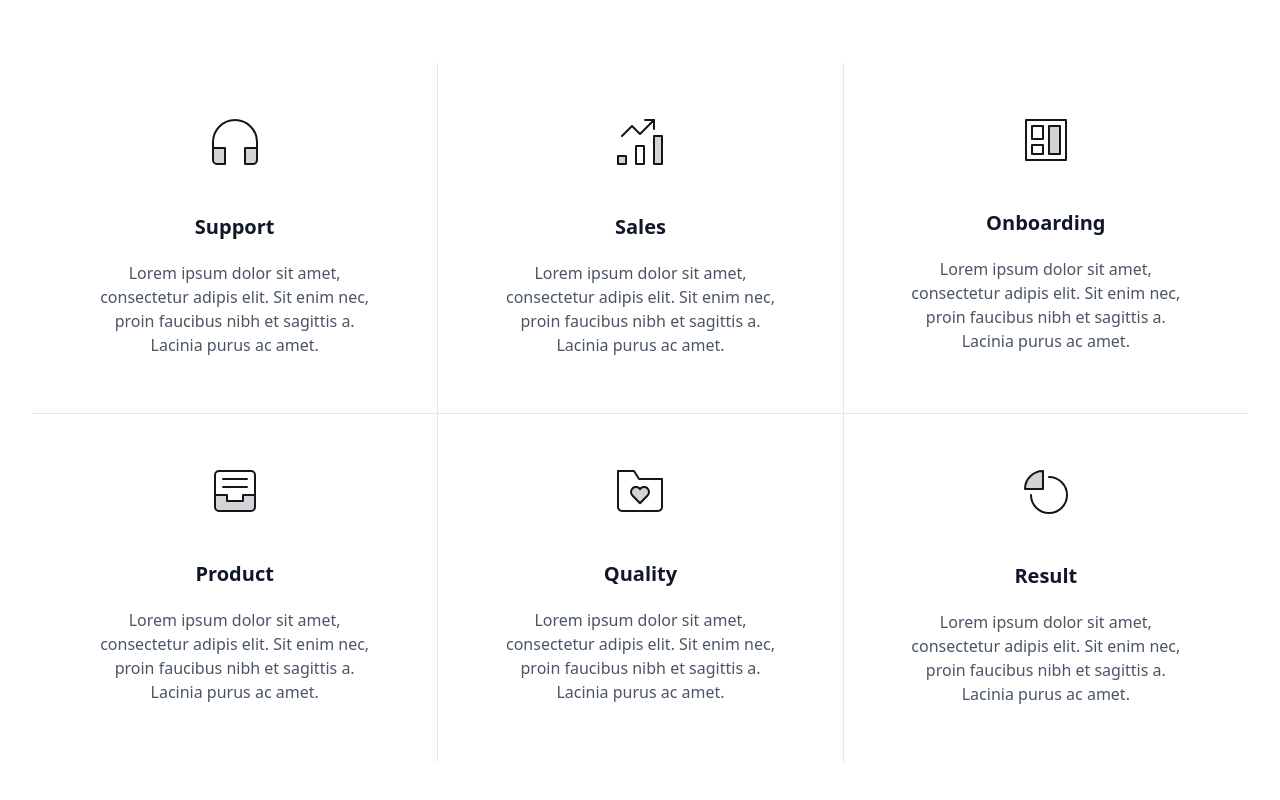
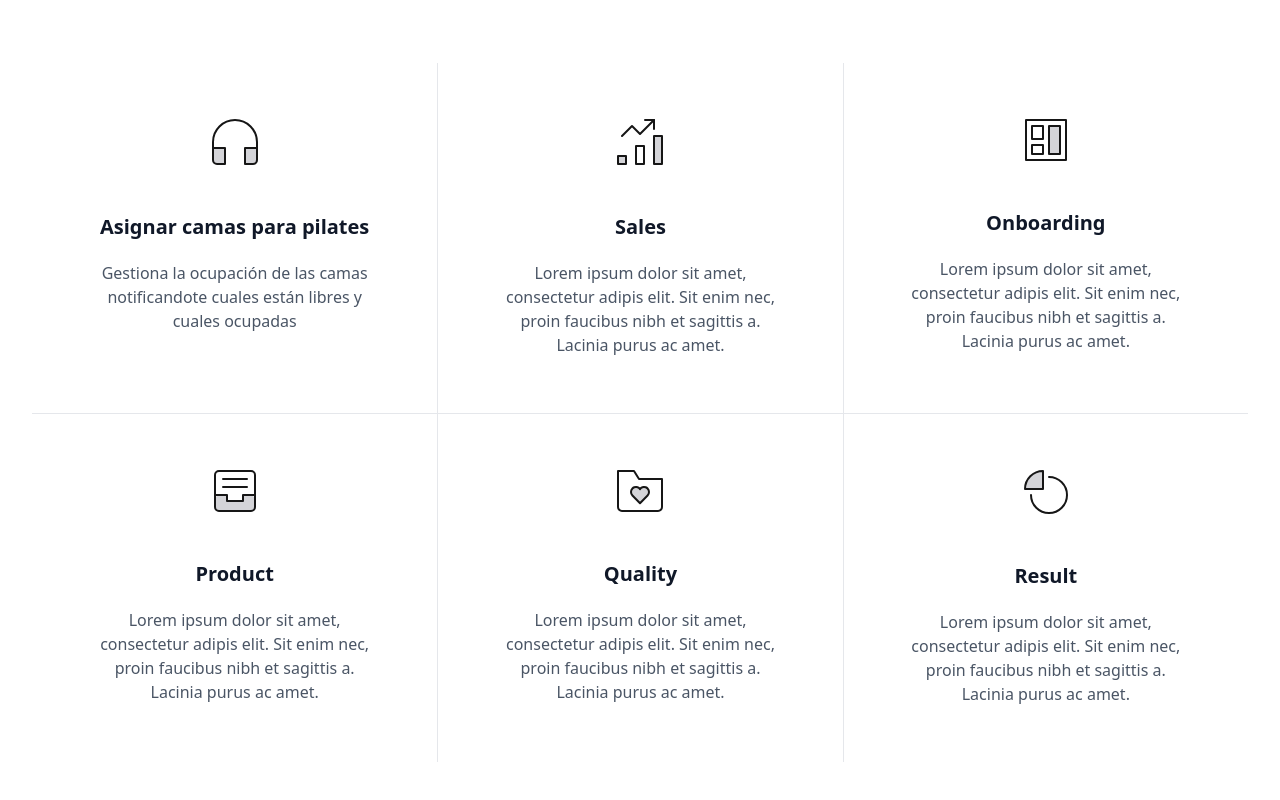
Before and after one commit to axd18/landing, a React (Vite) app: page / in a window 1280 px wide. Shown: the part 1093-1893 px from the top of the page. Built offline with nearby package versions, Linux system fonts and the light colour scheme.

Commit message:
fetaure de camas en la landing

```diff
--- a/src/pages/Landing/FeatureSection.jsx
+++ b/src/pages/Landing/FeatureSection.jsx
@@ -16,8 +16,8 @@ const FeatureSection = () => {
                     <path d="M13 29H1V41C1 43.209 2.791 45 5 45H13V29Z" fill="#D4D4D8" stroke="#161616" stroke-width="2" stroke-miterlimit="10" stroke-linecap="round" stroke-linejoin="round" />
                     <path d="M45 29H33V45H41C43.209 45 45 43.209 45 41V29Z" fill="#D4D4D8" stroke="#161616" stroke-width="2" stroke-miterlimit="10" stroke-linecap="round" stroke-linejoin="round" />
                 </svg>
-                <h3 className="mt-12 text-xl font-bold text-gray-900 font-pj">Support</h3>
-                <p className="mt-5 text-base text-gray-600 font-pj">Lorem ipsum dolor sit amet, consectetur adipis elit. Sit enim nec, proin faucibus nibh et sagittis a. Lacinia purus ac amet.</p>
+                <h3 className="mt-12 text-xl font-bold text-gray-900 font-pj">Asignar camas para pilates</h3>
+                <p className="mt-5 text-base text-gray-600 font-pj">Gestiona la ocupación de las camas notificandote cuales están libres y cuales ocupadas</p>
             </div>
 
             <div className="md:p-8 lg:p-14 md:border-l md:border-gray-200">
```
